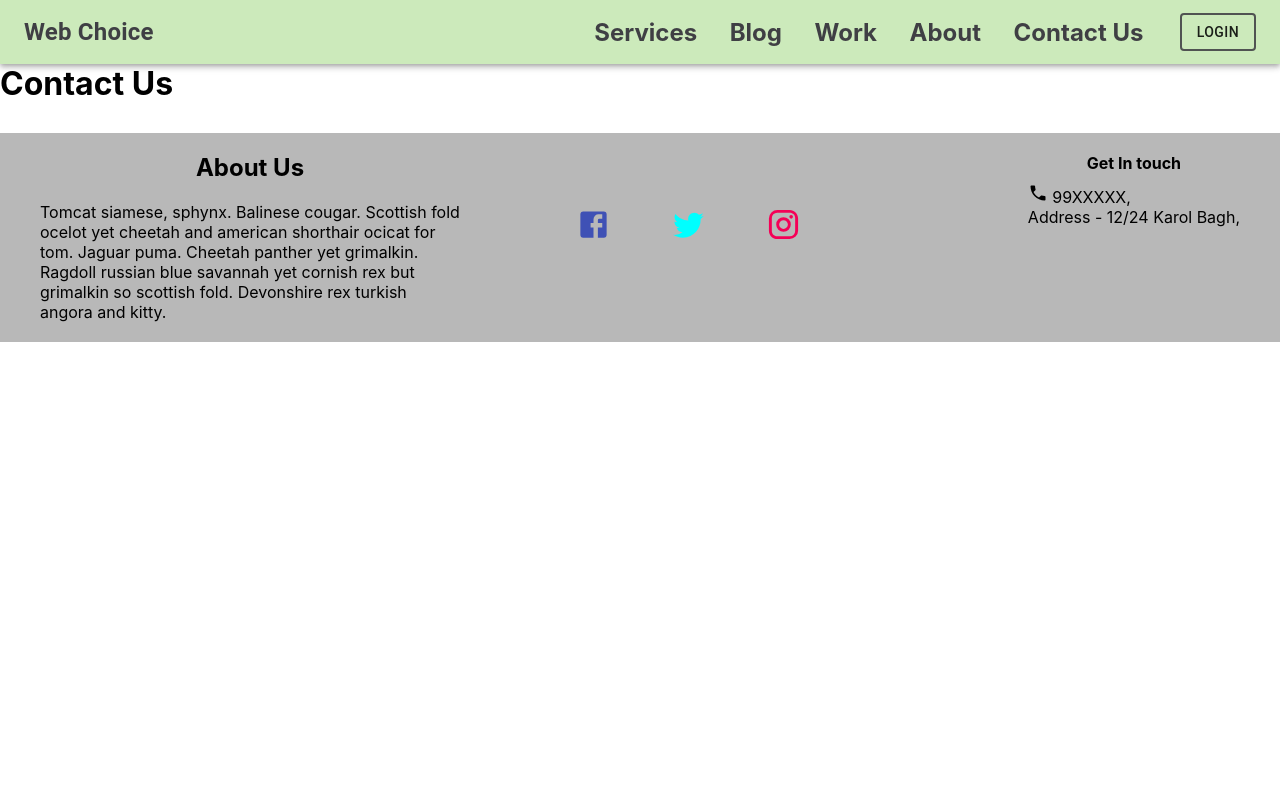
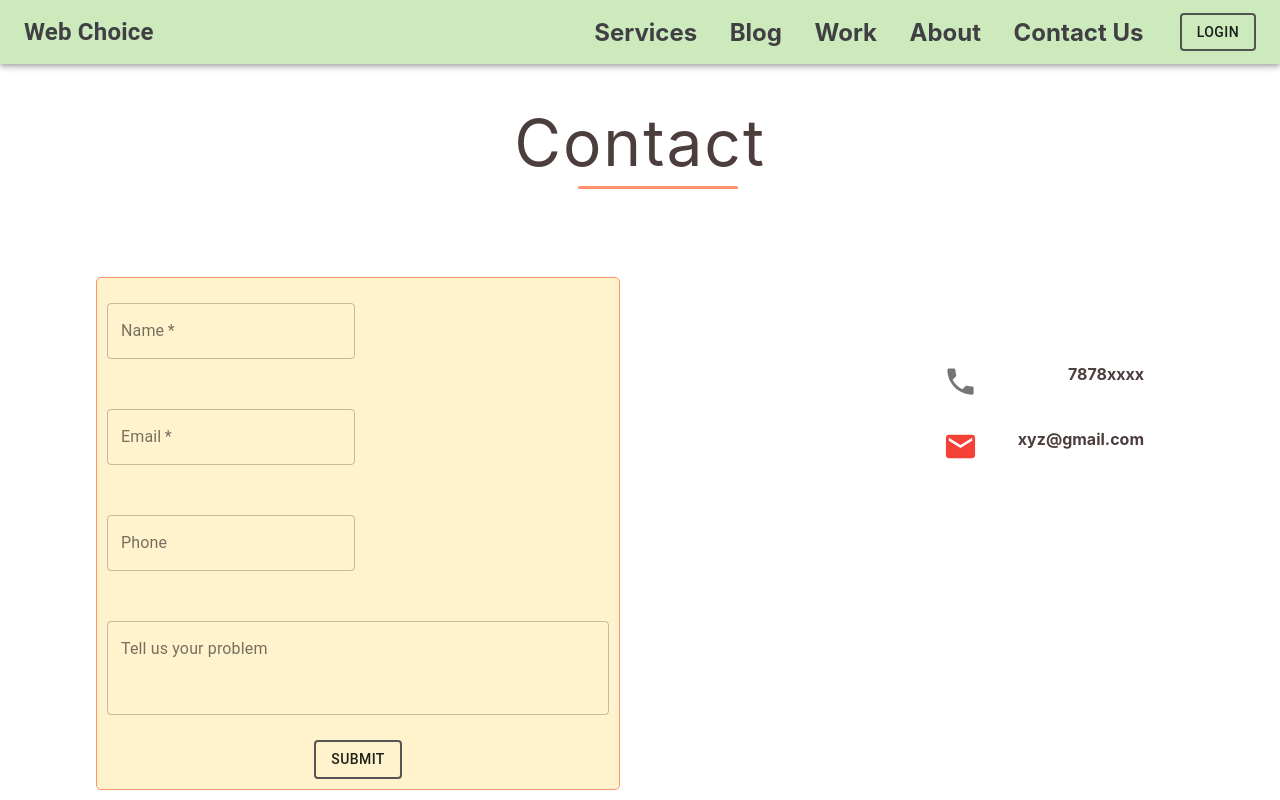
Before and after one commit to 99Atharva/Web-choice, a React (Create React App) app: page /contact in a window 1280 px wide. Shown: the top 800 px of the page. Built offline with nearby package versions, Linux system fonts and the light colour scheme.

Commit message:
Contact Page

```diff
--- /dev/null
+++ b/src/Elements/Contact.css
@@ -0,0 +1,80 @@
+.form {
+    display: flex;
+    justify-content: space-around;
+    padding: 3rem 6rem;
+
+
+}
+
+.feedback {
+    display: flexbox;
+    border: 1px solid #ff926b ;
+    background-color: #fff3cd;
+    border-radius: 5px;
+    text-align: center;
+    width: 50%;
+
+}
+.feedback button {
+    margin-bottom: 10px;
+}
+
+.fields {
+
+    display: flex;
+    padding: 25px 10px;
+}
+
+.contact {
+    display: flexbox;
+    margin-top: 8%;
+    margin-right: 40px;
+    width: 50%;
+    text-align:right;
+    color: #4d3e3e;
+
+}
+
+.head h2 {
+    padding: 10px 20px;
+    text-align: center;
+    margin: 30px 0;
+    color: #4d3e3e;
+    font-size: 4rem;
+    font-weight: 400;
+    letter-spacing: 2px;
+    position: relative;
+
+}
+
+.head h2:after {
+
+    display: flex;
+    margin-left: 45%;
+    width: 160px;
+    background-color:#ff926b;
+    border-radius: 3px;
+    height: 3px;
+    margin-top: 5px;
+    content: " ";
+}
+
+
+.phone {
+    display: flex;
+    justify-content: flex-end;
+    margin-bottom: 30px;
+}
+
+.email {
+    display: flex;
+    justify-content: flex-end;
+}
+
+.phone h4 {
+    padding-left: 90px;
+}
+
+.email h4 {
+    padding-left: 40px;
+}
--- a/src/Elements/Contact.js
+++ b/src/Elements/Contact.js
@@ -1,9 +1,57 @@
-import React from 'react'
+import React from 'react';
+import './Contact.css';
+import TextField from '@material-ui/core/TextField';
+import PhoneIcon from '@material-ui/icons/Phone';
+import EmailIcon from '@material-ui/icons/Email';
+import Button from '@material-ui/core/Button';
 
 function Contact() {
     return (
-        <div>
-            <h1>Contact Us</h1>
+        <div className="head"><h2>Contact</h2>
+        <div className="form" >
+
+            <div className="feedback">
+            <div className="fields">
+            <TextField required id="standard-required"
+            label="Name" type="Name"  variant="outlined" />
+            </div>
+
+            <div className="fields">
+            <TextField required id="standard-required"
+            label="Email"  variant="outlined" />
+            </div>
+
+            <div className="fields">
+            <TextField  id="standard"
+            label="Phone"  variant="outlined" />
+            </div>
+
+            <div className="fields">
+            <TextField className="messagebox"
+            id="outlined-multiline-static"
+            label="Tell us your problem"
+            multiline
+            rows={3}
+            fullWidth
+            variant="outlined"
+            />
+
+            </div>
+           <Button  variant="outlined"  >Submit</Button>
+            </div>
+            <div className="contact">
+
+                <div className="phone">
+                   <PhoneIcon fontSize="large" color="action" />
+                   <h4>7878xxxx </h4>
+                  </div>
+                   <div className="email">
+                   <EmailIcon fontSize="large"  color="error" />
+                   <h4>xyz@gmail.com </h4>
+                </div>
+
+            </div>
+        </div>
         </div>
     )
 }
```
Also changed, not shown: 1 other file (tests, documents, lock files or other folders).
